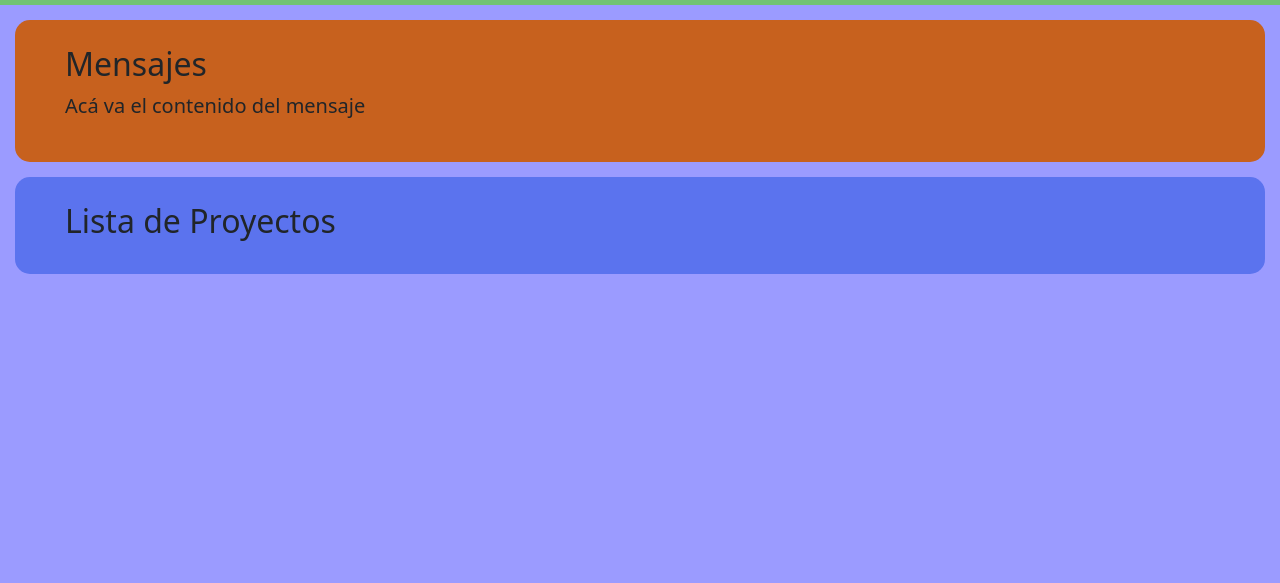
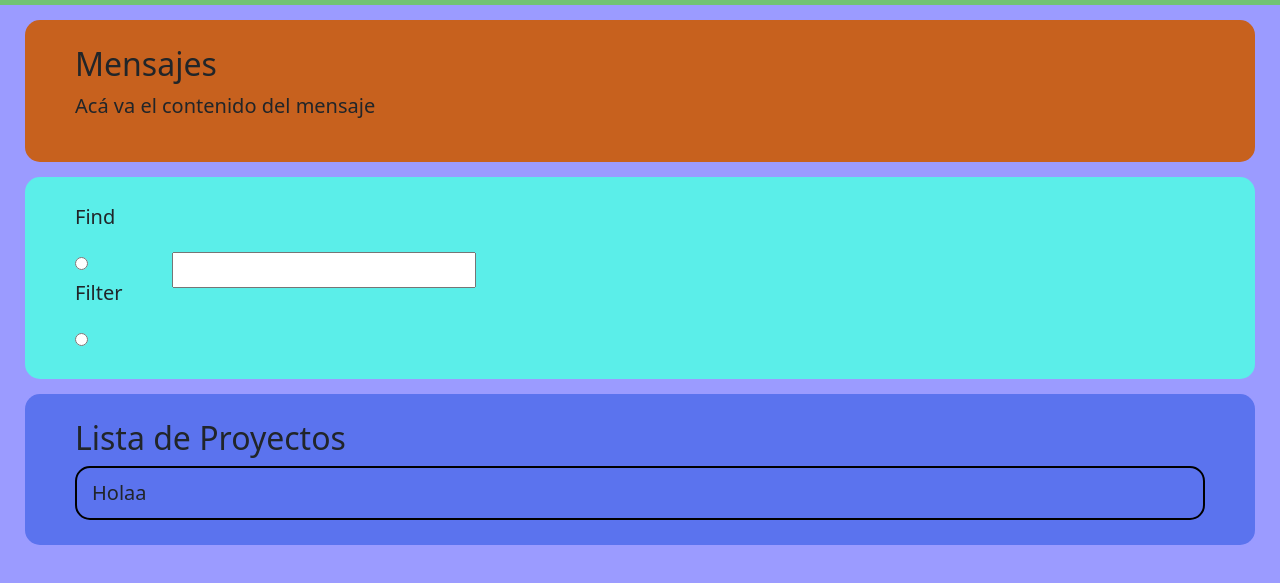
Before and after one commit to lautyt02/PreEntrega1Trivino, a website: page index.html in a window 1280 px wide. Shown: the part 57-640 px from the top of the page. Drawn offline with nearby package versions, Linux system fonts and the light colour scheme.

Commit message:
Added section for find/filter and modified it's style

```diff
--- a/index.html
+++ b/index.html
@@ -31,9 +31,20 @@
         <p class="contenido-mensaje">Acá va el contenido del mensaje</p>
 
     </section>
-
+    <section class="filtrado">
+        <div class="find-filter">
+            <p>Find</p>
+            <input type="radio" name="find/filter" id="find-rad-id" value="Find">
+            <p>Filter</p>
+            <input type="radio" name="find/filter" id="filter-rad-id" value="Filter">
+        </div>
+        <div class="search-bar">
+            <input type="text" name="searhc" id="search-id">
+        </div>
+    </section>
     <section class="proyectos">
         <h2 class="titulo-proyectos">Lista de Proyectos</h2>
+        <div class="tarjeta-proyecto">Holaa</div>
     </section>
 
 
--- a/scss/style.scss
+++ b/scss/style.scss
@@ -11,15 +11,29 @@ body{
     font-size: 1.5rem;
     font-weight: $bold-weight;
 }
-.mensajes{
-    margin: 15px;
+section{
+    margin: 15px 25px;
     padding:25px 50px;
     border-radius: 15px;
+}
+.mensajes{
     background-color: rgb(199, 97, 30);
 }
+.filtrado{
+    display: flex;
+    flex-direction: row;
+    background-color: rgb(91, 238, 233);
+    #search-id{
+        margin: 50px;
+    }
+}
 .proyectos{
-    margin: 15px;
-    padding:25px 50px;
-    border-radius: 15px;
     background-color: rgb(91, 115, 238);
 }
+.tarjeta-proyecto{
+    padding: 10px 15px;
+    border-style: solid;
+    border-color: black;
+    border-width: 2px;
+    border-radius: 15px;
+}
```
Also changed, not shown: css/style.css, 1 other file.
